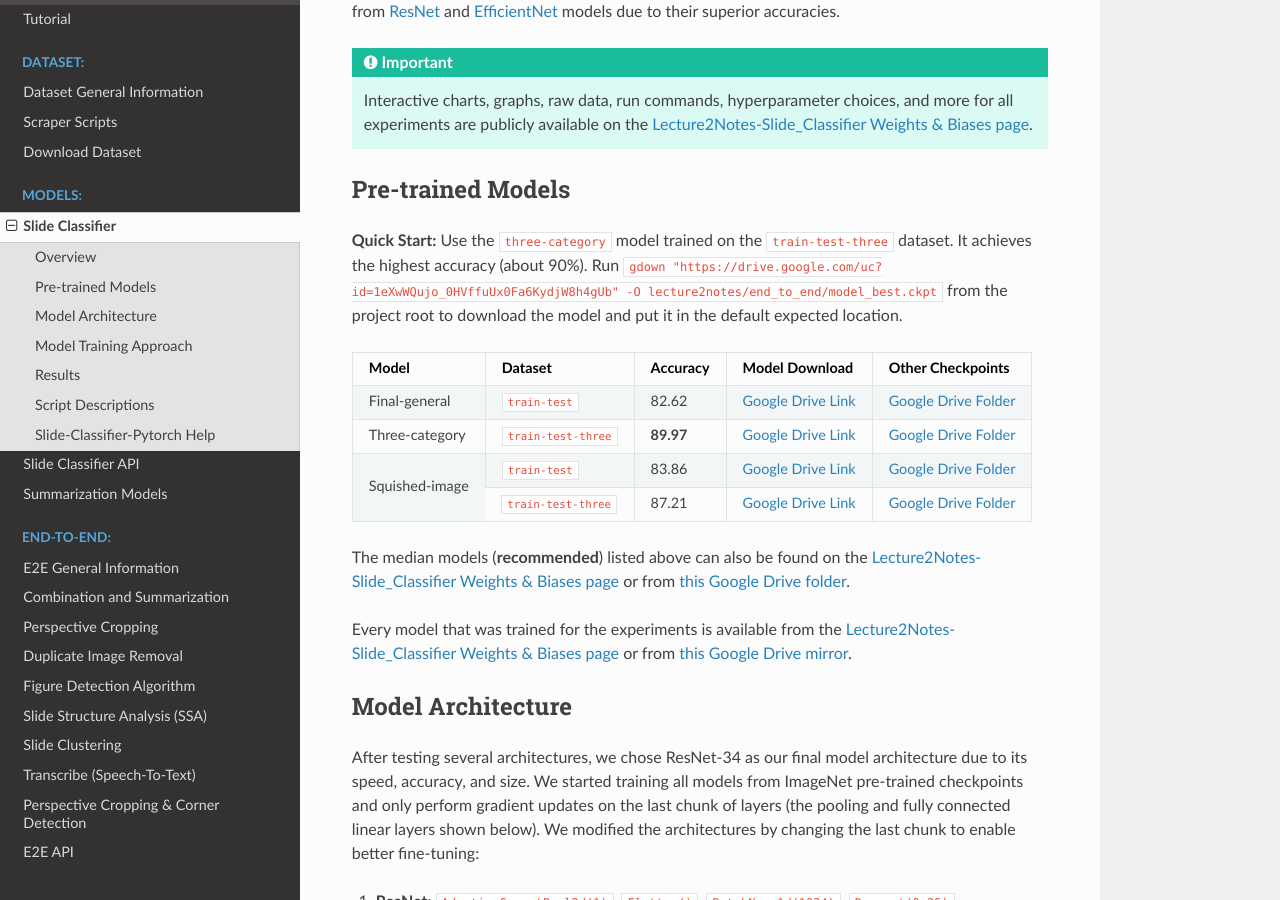
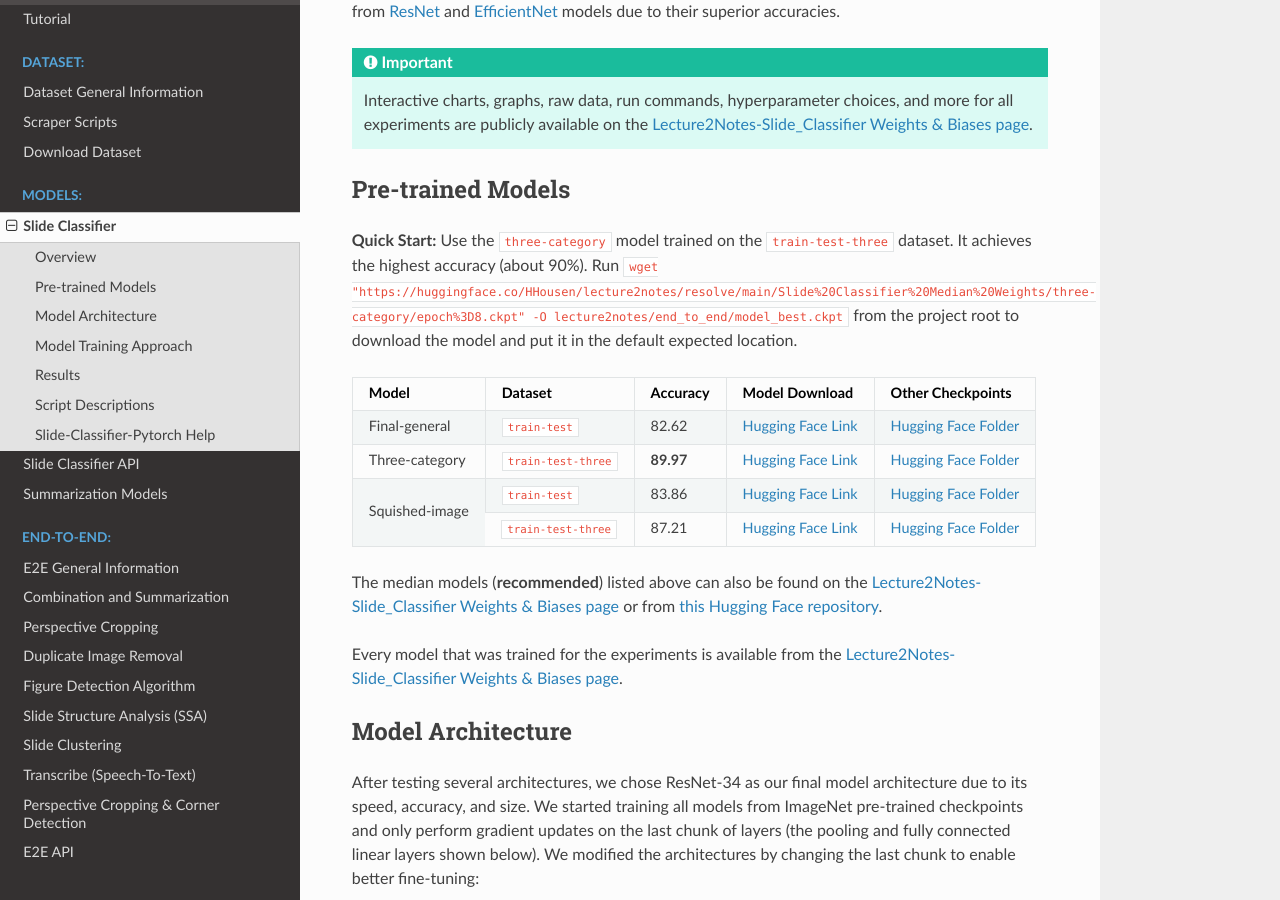
Before and after one commit to HHousen/lecture2notes, a Sphinx documentation site: the page built from doc/models/slide-classifier.rst, in a window 1280 px wide and 900 px high, scrolled down 600 px. Built offline with Sphinx 7.4.7 and the Read the Docs theme 3.1.0, drawn with Linux system fonts in a browser that asks for light colours.

Commit message:
update links to huggingface instead of google drive

```diff
--- a/doc/end-to-end/transcribe.rst
+++ b/doc/end-to-end/transcribe.rst
@@ -79,14 +79,14 @@ Example Folder Structure:
 
 The ``vosk`` method is implemented in the :meth:`~lecture2notes.transcribe.transcribe_main.transcribe_audio_vosk` function. It uses the `vosk library <https://pypi.org/project/vosk/>`_.
 
-In order to use this method in the ``end_to_end/main.py`` script, you need to download one of the models from alphacephei's website at https://alphacephei.com/vosk/models (`Google Drive Mirror <https://drive.google.com/drive/folders/10OY4DeD3Lm-hdTFLFDvaDYaL2m-8h-Cr>`__).
+In order to use this method in the ``end_to_end/main.py`` script, you need to download one of the models from alphacephei's website at https://alphacephei.com/vosk/models (`Hugging Face Mirror <https://huggingface.co/HHousen/lecture2notes/tree/main/Vosk%20Models>`__).
 
 These commands will download the recommended model and put it in the expected location:
 
 .. code-block:: bash
 
     conda activate lecture2notes
-    gdown https://drive.google.com/uc?id=1cjgVxc_NJUYapxEJ2xv-t61nKhJhKs-M
+    wget https://huggingface.co/HHousen/lecture2notes/resolve/main/Vosk%20Models/vosk-model-en-us-small-0.3.zip
     unzip vosk-model-en-us-small-0.3.zip
     mkdir vosk-models/
     mv vosk-model-en-us-small-0.3 ./vosk-models/vosk-model-en-us-small-0.3/
@@ -101,7 +101,7 @@ The abstract from the paper is the following:
 
 "We show for the first time that learning powerful representations from speech audio alone followed by fine-tuning on transcribed speech can outperform the best semi-supervised methods while being conceptually simpler. wav2vec 2.0 masks the speech input in the latent space and solves a contrastive task defined over a quantization of the latent representations which are jointly learned. Experiments using all labeled data of Librispeech achieve 1.8/3.3 WER on the clean/other test sets. When lowering the amount of labeled data to one hour, wav2vec 2.0 outperforms the previous state of the art on the 100 hour subset while using 100 times less labeled data. Using just ten minutes of labeled data and pre-training on 53k hours of unlabeled data still achieves 4.8/8.2 WER. This demonstrates the feasibility of speech recognition with limited amounts of labeled data."
 
-The implementation in lecture2notes uses the `huggingface/transformers package <https://huggingface.co/transformers/model_doc/wav2vec2.html>`__. You can learn more by reading the code for the :meth:`~lecture2notes.transcribe.transcribe_main.transcribe_audio_wav2vec` function. The wav2vec2 model will automatically be downloading upon usage thanks to huggingface/transformers. The default model key to be downloaded from the `model hub <https://huggingface.co/facebook/wav2vec2-base-960h>`__ is ``facebook/wav2vec2-base-960h``. You can also download the model manually from `this Google Drive mirror <https://drive.google.com/uc?id=1FAkQ8GgmXY3dfyXTeUmi98K6Cb6f40wQ>`__
+The implementation in lecture2notes uses the `huggingface/transformers package <https://huggingface.co/transformers/model_doc/wav2vec2.html>`__. You can learn more by reading the code for the :meth:`~lecture2notes.transcribe.transcribe_main.transcribe_audio_wav2vec` function. The wav2vec2 model will automatically be downloading upon usage thanks to huggingface/transformers. The default model key to be downloaded from the `model hub <https://huggingface.co/facebook/wav2vec2-base-960h>`__ is ``facebook/wav2vec2-base-960h``.
 
 
 Experiment Results
--- a/doc/models/slide-classifier.rst
+++ b/doc/models/slide-classifier.rst
@@ -27,23 +27,23 @@ This allows the system to identify images containing slides for additional proce
 Pre-trained Models
 ------------------
 
-**Quick Start:** Use the ``three-category`` model trained on the ``train-test-three`` dataset. It achieves the highest accuracy (about 90%). Run ``gdown "https://drive.google.com/uc?id=1eXwWQujo_0HVffuUx0Fa6KydjW8h4gUb" -O lecture2notes/end_to_end/model_best.ckpt`` from the project root to download the model and put it in the default expected location.
+**Quick Start:** Use the ``three-category`` model trained on the ``train-test-three`` dataset. It achieves the highest accuracy (about 90%). Run ``wget "https://huggingface.co/HHousen/lecture2notes/resolve/main/Slide%20Classifier%20Median%20Weights/three-category/epoch%3D8.ckpt" -O lecture2notes/end_to_end/model_best.ckpt`` from the project root to download the model and put it in the default expected location.
 
-+----------------+----------------------+-----------+------------------------------------------------------------------------------------------+----------------------------------------------------------------------------------------------------+
-| Model          | Dataset              | Accuracy  | Model Download                                                                           | Other Checkpoints                                                                                  |
-+================+======================+===========+==========================================================================================+====================================================================================================+
-| Final-general  | ``train-test``       | 82.62     | `Google Drive Link <https://drive.google.com/uc?id=1tSbbehGTiW-ETODqysaYjB81-LiE6ddK>`__ | `Google Drive Folder <https://drive.google.com/drive/folders/1vQ9UcjYZnh54Fs3cBLZU8lKfFER4IlSC>`__ |
-+----------------+----------------------+-----------+------------------------------------------------------------------------------------------+----------------------------------------------------------------------------------------------------+
-| Three-category | ``train-test-three`` | **89.97** | `Google Drive Link <https://drive.google.com/uc?id=1eXwWQujo_0HVffuUx0Fa6KydjW8h4gUb>`__ | `Google Drive Folder <https://drive.google.com/drive/folders/1585XzlM0CWZHEwNNzvC5DnqP9F1C4NWt>`__ |
-+----------------+----------------------+-----------+------------------------------------------------------------------------------------------+----------------------------------------------------------------------------------------------------+
-| Squished-image | ``train-test``       | 83.86     | `Google Drive Link <https://drive.google.com/uc?id=1wg6zNd_LJyfP-Nk1DPLgS9YR47HNkL2V>`__ | `Google Drive Folder <https://drive.google.com/drive/folders/1NGapZ_sNkuxwIjvbangLnes4WGmZzlp4>`__ |
-|                +----------------------+-----------+------------------------------------------------------------------------------------------+----------------------------------------------------------------------------------------------------+
-|                | ``train-test-three`` | 87.21     | `Google Drive Link <https://drive.google.com/uc?id=1qEqvAFRSmVNEl4hSaNgztGUUg8J-it6J>`__ | `Google Drive Folder <https://drive.google.com/drive/folders/17W75GkXXxxBkZtkG9CplStowcRApsCIs>`__ |
-+----------------+----------------------+-----------+------------------------------------------------------------------------------------------+----------------------------------------------------------------------------------------------------+
++----------------+----------------------+-----------+-------------------------------------------------------------------------------------------------------------------------------------------------------------+---------------------------------------------------------------------------------------------------------------------------------------------+
+| Model          | Dataset              | Accuracy  | Model Download                                                                                                                                              | Other Checkpoints                                                                                                                           |
++================+======================+===========+=============================================================================================================================================================+=============================================================================================================================================+
+| Final-general  | ``train-test``       | 82.62     | `Hugging Face Link <https://huggingface.co/HHousen/lecture2notes/resolve/main/Slide%20Classifier%20Median%20Weights/final-general/epoch%3D8.ckpt>`__        | `Hugging Face Folder <https://huggingface.co/HHousen/lecture2notes/tree/main/Slide%20Classifier%20Median%20Weights/final-general>`__        |
++----------------+----------------------+-----------+-------------------------------------------------------------------------------------------------------------------------------------------------------------+---------------------------------------------------------------------------------------------------------------------------------------------+
+| Three-category | ``train-test-three`` | **89.97** | `Hugging Face Link <https://huggingface.co/HHousen/lecture2notes/resolve/main/Slide%20Classifier%20Median%20Weights/three-category/epoch%3D8.ckpt>`__       | `Hugging Face Folder <https://huggingface.co/HHousen/lecture2notes/tree/main/Slide%20Classifier%20Median%20Weights/three-category>`__       |
++----------------+----------------------+-----------+-------------------------------------------------------------------------------------------------------------------------------------------------------------+---------------------------------------------------------------------------------------------------------------------------------------------+
+| Squished-image | ``train-test``       | 83.86     | `Hugging Face Link <https://huggingface.co/HHousen/lecture2notes/resolve/main/Slide%20Classifier%20Median%20Weights/squished-image/epoch%3D8.ckpt>`__       | `Hugging Face Folder <https://huggingface.co/HHousen/lecture2notes/tree/main/Slide%20Classifier%20Median%20Weights/squished-image>`__       |
+|                +----------------------+-----------+-------------------------------------------------------------------------------------------------------------------------------------------------------------+---------------------------------------------------------------------------------------------------------------------------------------------+
+|                | ``train-test-three`` | 87.21     | `Hugging Face Link <https://huggingface.co/HHousen/lecture2notes/resolve/main/Slide%20Classifier%20Median%20Weights/squished-image-three/epoch%3D8.ckpt>`__ | `Hugging Face Folder <https://huggingface.co/HHousen/lecture2notes/tree/main/Slide%20Classifier%20Median%20Weights/squished-image-three>`__ |
++----------------+----------------------+-----------+-------------------------------------------------------------------------------------------------------------------------------------------------------------+---------------------------------------------------------------------------------------------------------------------------------------------+
 
-The median models (**recommended**) listed above can also be found on the `Lecture2Notes-Slide_Classifier Weights & Biases page <https://app.wandb.ai/hhousen/lecture2notes-slide_classifier>`_  or from `this Google Drive folder <https://drive.google.com/drive/folders/1jgUB6UmD-o9Xpf9Rs64tcsJJtHy32B2O>`__.
+The median models (**recommended**) listed above can also be found on the `Lecture2Notes-Slide_Classifier Weights & Biases page <https://app.wandb.ai/hhousen/lecture2notes-slide_classifier>`_  or from `this Hugging Face repository <https://huggingface.co/HHousen/lecture2notes/tree/main/Slide%20Classifier%20Median%20Weights>`__.
 
-Every model that was trained for the experiments is available from the `Lecture2Notes-Slide_Classifier Weights & Biases page <https://app.wandb.ai/hhousen/lecture2notes-slide_classifier>`_ or from `this Google Drive mirror <https://drive.google.com/drive/folders/1qZuJGgMX2DFskKM0s3SJ_6IJEUmRNx8D>`__.
+Every model that was trained for the experiments is available from the `Lecture2Notes-Slide_Classifier Weights & Biases page <https://app.wandb.ai/hhousen/lecture2notes-slide_classifier>`_.
 
 
 Model Architecture
```
Also changed, not shown: doc/dataset/dataset-download.rst (+6 -6 lines), doc/getting-started/install.rst (+5 -5 lines), .readthedocs.yml.
